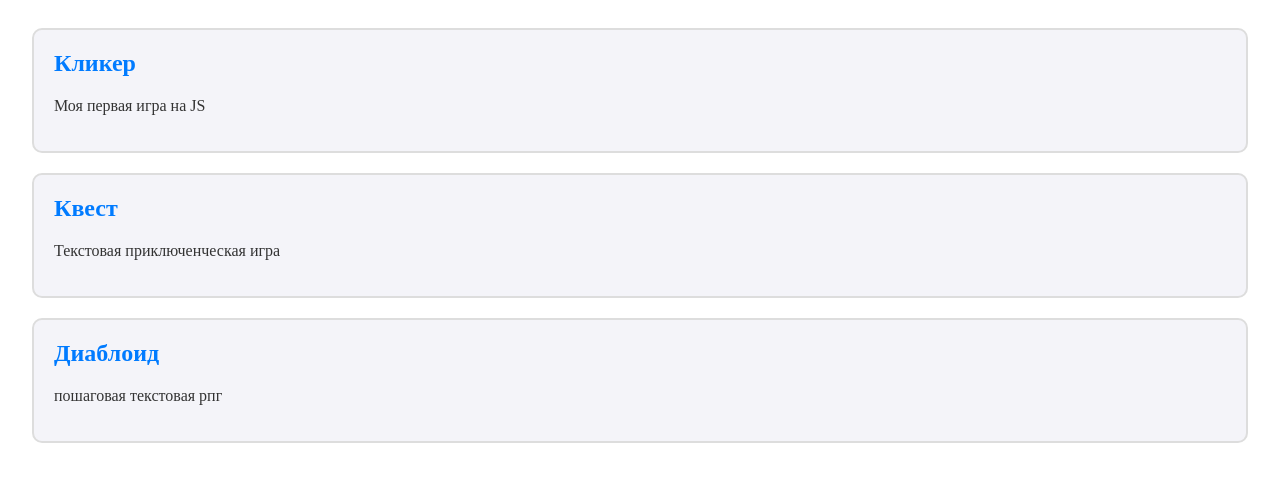
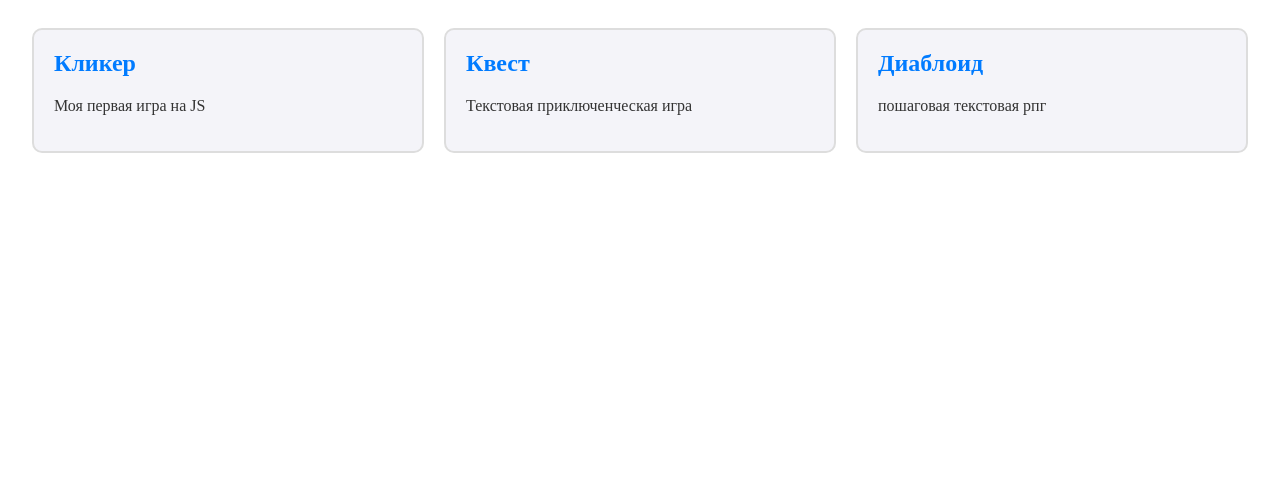
Before and after one commit to codebaseweb/codebaseweb.github.io, a plain HTML site: page index.html in a window 1280 px wide. Shown: the part 60-542 px from the top of the page. Drawn offline with Linux system fonts and the light colour scheme.

Commit message:
Correct CSS properties in index.html
Fix CSS syntax for grid-template-columns and ensure text-decoration is set to none.

```diff
--- a/index.html
+++ b/index.html
@@ -8,13 +8,14 @@
            width: 95%;
            margin-left: auto;
            margin-right: auto;
+           text-decoration: none;
        }
         a {
             color: black;
         }
         .projects-grid {
             display: grid;
-            grid-template-columns; repeat(3, 1fr);
+            grid-template-columns: repeat(3, 1fr);
             gap: 20px;
             margin-top: 30px;
         }
@@ -38,7 +39,7 @@
         }
         @media (max-width: 768px) {
             .projects-grid {
-                grid-template-column: 3fr;
+                grid-template-columns: 3fr;
             }
         }
     </style>
```
